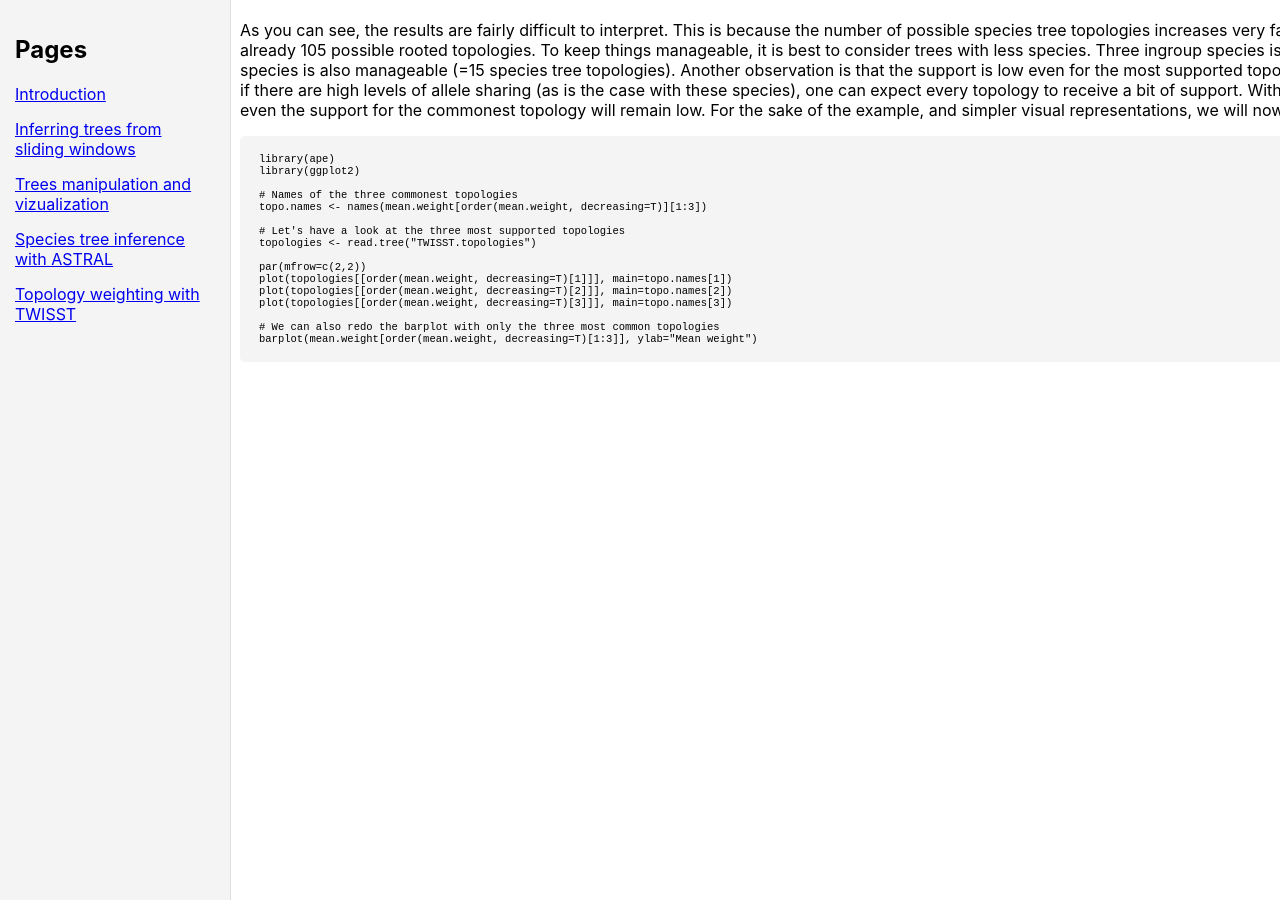
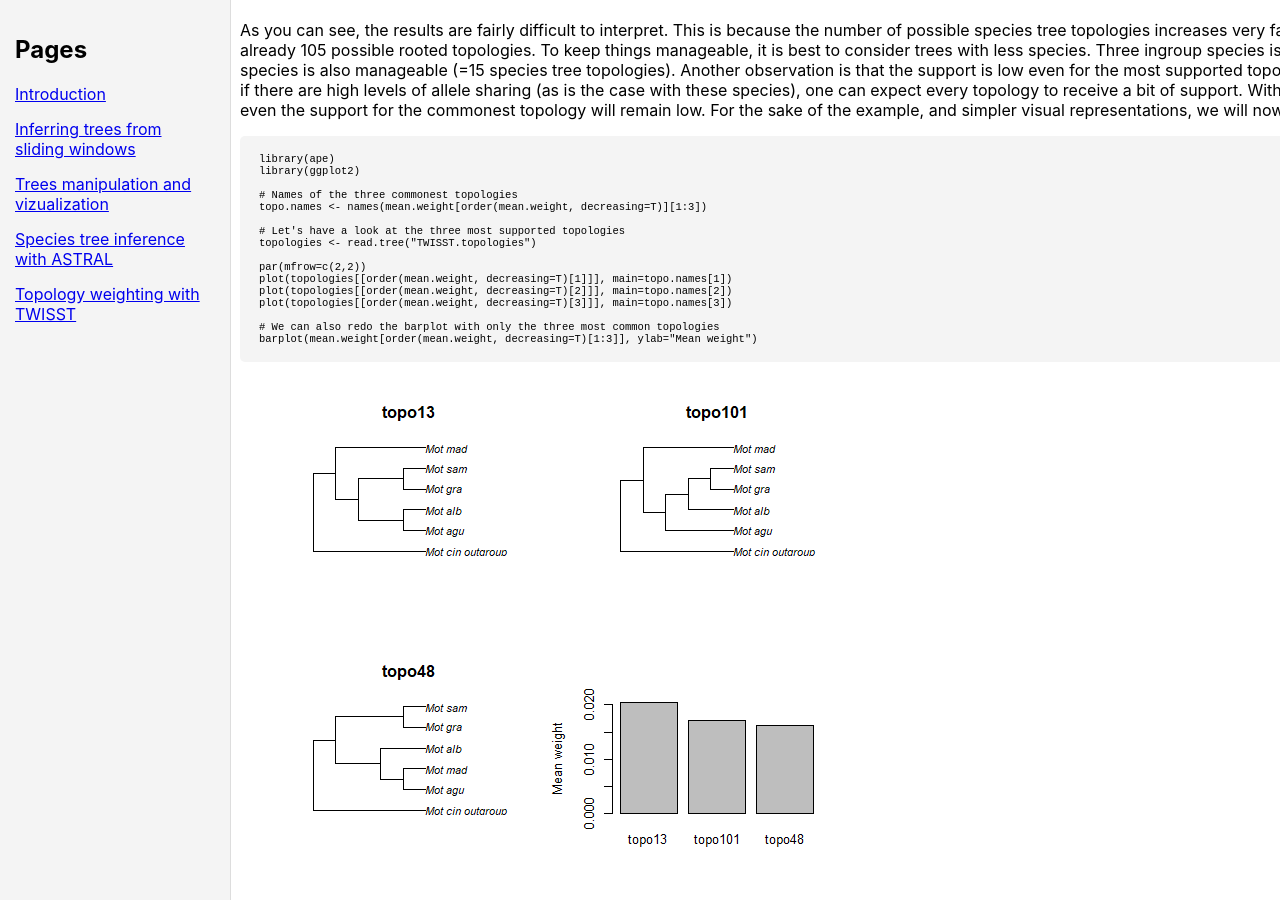
Before and after one commit to rancilhac/Genome-Wide-Phylogenies.github.io, a Jekyll site: the page built from Topology-weighting.md, in a window 1280 px wide and 900 px high, scrolled down 1912 px. Built offline with Jekyll 4.4.1, drawn with Linux system fonts in a browser that asks for light colours; our own code applies the rules of GitHub Pages for plain Markdown files; before the commit the page ends 2274 px from its top, so only the background shows below that.

Commit message:
Update Topology-weighting.md

````diff
--- a/Topology-weighting.md
+++ b/Topology-weighting.md
@@ -90,3 +90,4 @@ plot(topologies[[order(mean.weight, decreasing=T)[3]]], main=topo.names[3])
 # We can also redo the barplot with only the three most common topologies
 barplot(mean.weight[order(mean.weight, decreasing=T)[1:3]], ylab="Mean weight")
 ```
+![topos](/Genome-Wide-Phylogenies.github.io/assets/Plot_3_commonest_topos.png)
````
